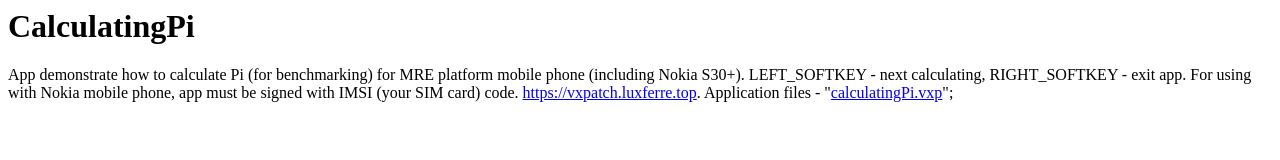
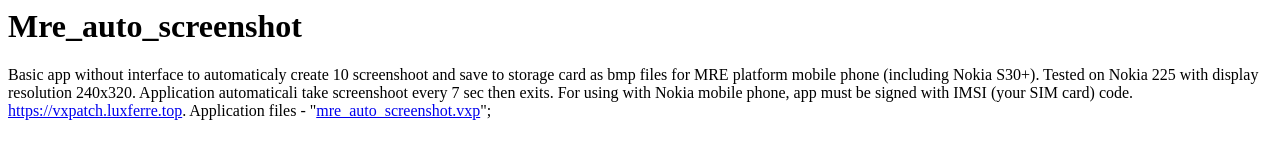
Before and after one commit to RDZDX/mre_auto_screenshot, a plain HTML site: page docs/index.html in a window 1280 px wide. Drawn offline with Linux system fonts and the light colour scheme.

Commit message:
Update index.html

```diff
--- a/docs/index.html
+++ b/docs/index.html
@@ -1,11 +1,13 @@
 <html>
 
 <body>
-  <h1>CalculatingPi</h1>
-  <p>App demonstrate how to calculate Pi (for benchmarking) for MRE platform mobile phone (including Nokia S30+). LEFT_SOFTKEY - next calculating, RIGHT_SOFTKEY - exit app.
+  <h1>Mre_auto_screenshot</h1>
+  <p>Basic app without interface to automaticaly create 10 screenshoot and save to storage card as bmp files for MRE platform
+    mobile phone (including Nokia S30+). Tested on Nokia 225 with display resolution 240x320.
+    Application automaticali take screenshoot every 7 sec then exits.
     For using with Nokia mobile phone, app must be signed with IMSI (your SIM card) code.
     <a href="https://vxpatch.luxferre.top">https://vxpatch.luxferre.top</a>. Application files -
-    "<a href="https://github.com/RDZDX/calculatingPi/blob/main/calculatingPi.vxp?raw=true" download>calculatingPi.vxp</a>";
+    "<a href="https://github.com/RDZDX/mre_auto_screenshot/blob/main/mre_auto_screenshot.vxp?raw=true" download>mre_auto_screenshot.vxp</a>";
   </p>
 </body>
 
```
